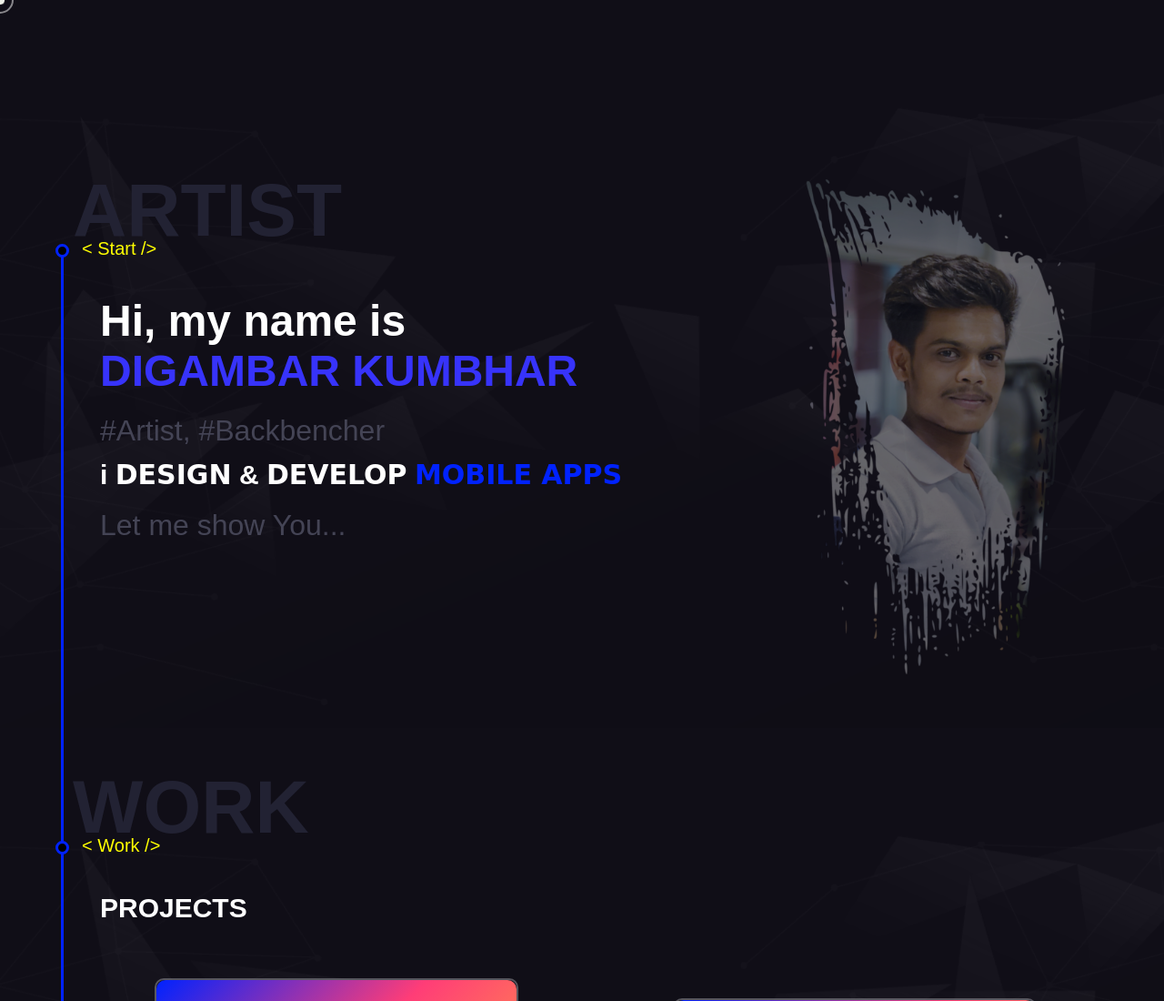
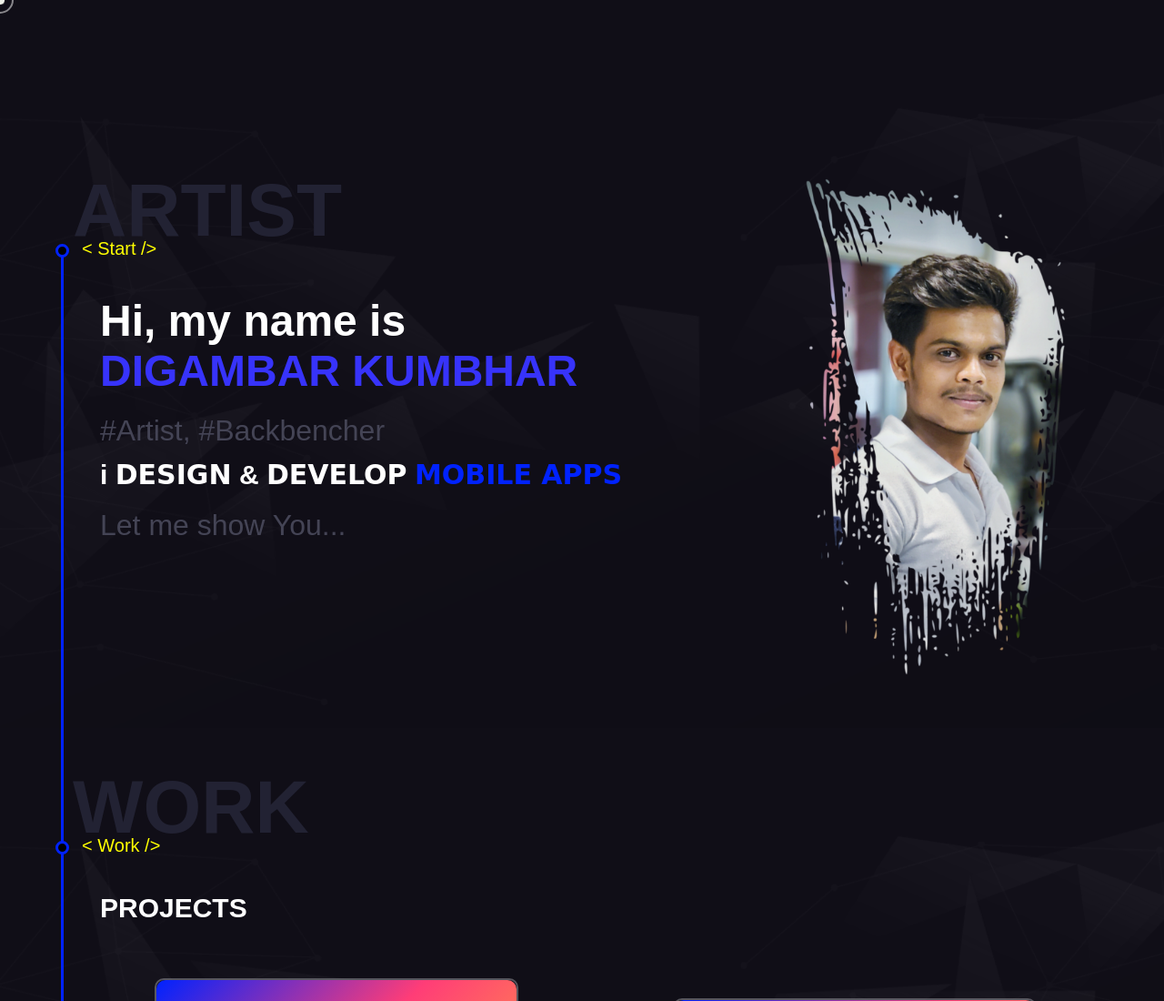
Before and after one commit to Artist-dk/portfolio, a plain HTML site: page index.html in a window 1280 px wide. Shown: the top 1100 px of the page at 91% size. Drawn offline with Linux system fonts and the light colour scheme.

Commit message:
Removed Image opacity

```diff
--- a/style.css
+++ b/style.css
@@ -315,7 +315,7 @@ small {
     top: -50px;
     right: 50px;
     width: 300px;
-    opacity: .4;
+    /* opacity: .4; */
     z-index: -1;
 }
 .intro .skills {
```
